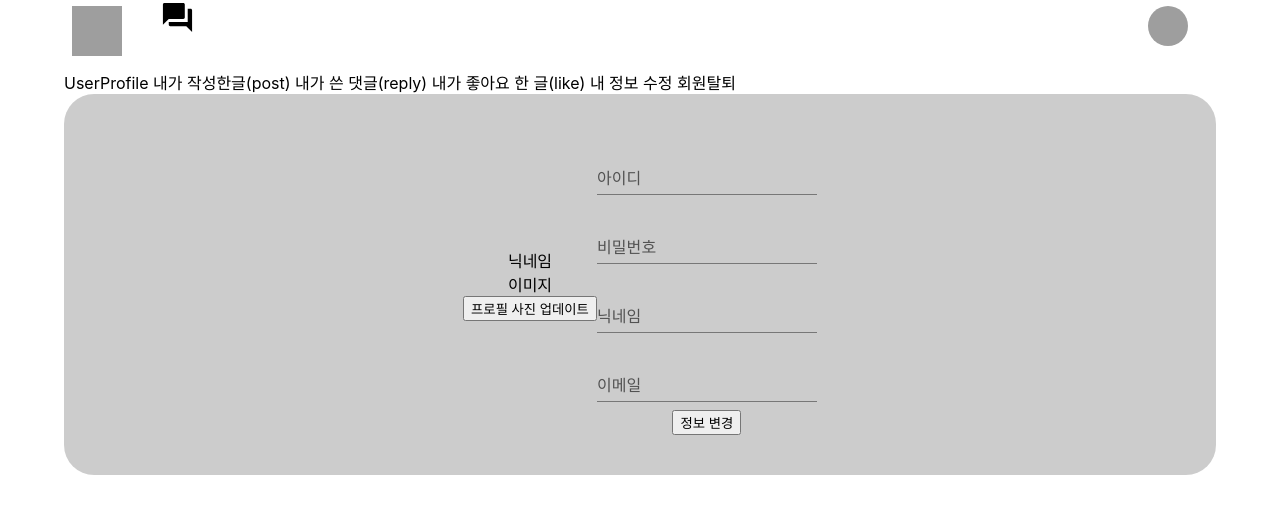
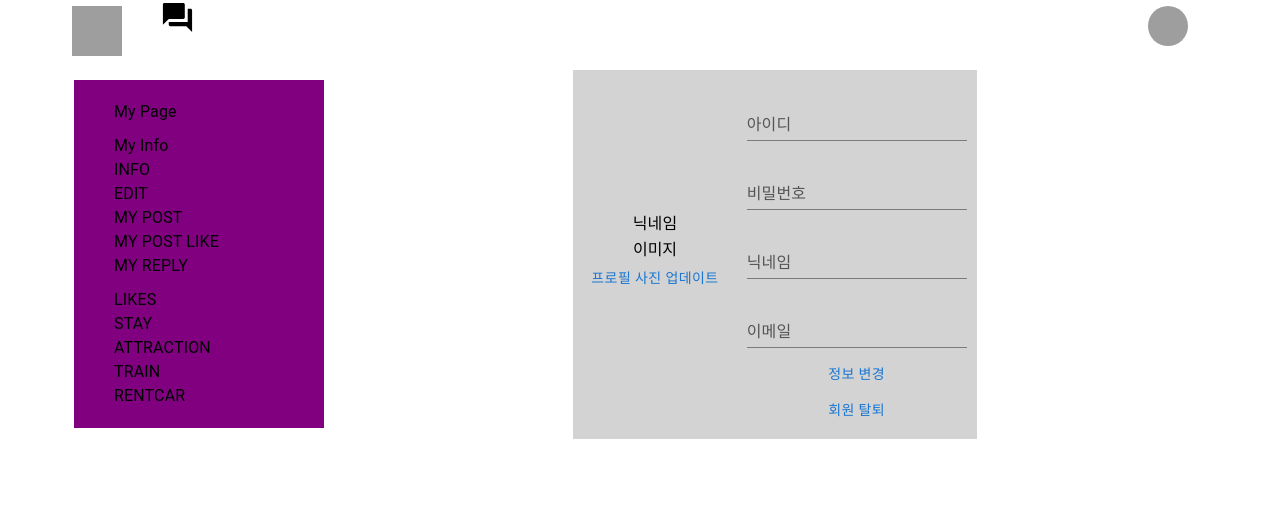
Before and after one commit to Manidle/final, a React (Create React App) app: page /user/update in a window 1280 px wide. Shown: the top 514 px of the page. Built offline with nearby package versions, Linux system fonts and the light colour scheme; grey boxes are pictures that could not be loaded.

Commit message:
feat: reply 오류 수정, DashBoard css 및 링크 수정
댓글이 없을 때 생기는 오류 수정,
DashBoard css 수정, 링크 수정

```diff
--- a/src/components/dashboard/Dashboard.jsx
+++ b/src/components/dashboard/Dashboard.jsx
@@ -2,33 +2,47 @@ import { Box, Stack, Typography } from '@mui/material'
 import { Container } from '@mui/system'
 import MenuIcon from '@mui/icons-material/Menu';
 import React from 'react'
+import { useNavigate } from 'react-router-dom';
 
 const Dashboard = () => {
 
+    const navigate = useNavigate();
+
+    function handler(props){
+        navigate(`/user/${props}`)
+    }
+
   return (
-    <Box >
+    <Box sx={{ padding:'10px'}}>
         <div className="dashBoardContainer">
             <div className="dashBoardWrapper">
-                <Box sx={{ display:{ xs:'block', sm:'none'}}}>
+                <Box sx={{
+                        display:{ xs:'block', sm:'none'}
+                        }}>
                     <MenuIcon/>
                 </Box>
-                <Box sx={{ display:{ xs:'none', sm:'block'}, backgroundColor:'purple', minWidth:"200px"}} >
+                <Box sx={{
+                        display:{ xs:'none', sm:'block'},
+                        backgroundColor:'purple',
+                        minWidth:"200px",
+                        padding:'20px 10px 20px 40px'
+                        }} >
                     <Stack className="dashBoardTitleContainer">
                         <Typography className='dashBoardTitle'>My Page</Typography>
                     </Stack>
-                    <Stack className="dashBoardSubTitle">
+                    <Stack className="dashBoardSubTitle" margin="10px 0px 0px 0px">
                         <div className="dashBoardMyInfo">
                             <Typography className='dashBoardSubtitle'>My Info</Typography>
                         </div>
                         <Stack className="dashBoardMyInfoDetail">
-                            <Typography className='dashboardDetail'>INFO</Typography>
-                            <Typography className='dashboardDetail'>EDIT</Typography>
-                            <Typography className='dashboardDetail'>MY POST</Typography>
-                            <Typography className='dashboardDetail'>MY POST LIKE</Typography>
-                            <Typography className='dashboardDetail'>MY REPLY</Typography>
+                            <Typography className='dashboardDetail' onClick={()=>{handler('profile')}}>INFO</Typography>
+                            <Typography className='dashboardDetail' onClick={()=>{handler('update')}}>EDIT</Typography>
+                            <Typography className='dashboardDetail' onClick={()=>{handler('myposts')}}>MY POST</Typography>
+                            <Typography className='dashboardDetail' onClick={()=>{handler('mylikes')}}>MY POST LIKE</Typography>
+                            <Typography className='dashboardDetail' onClick={()=>{handler('myreply')}}>MY REPLY</Typography>
                         </Stack>
                     </Stack>
-                    <Stack className="dashBoardSubTitle">
+                    <Stack className="dashBoardSubTitle" margin="10px 0px 0px 0px">
                         <div className="dashBoardTravel">
                             <Typography className='dashBoardSubtitle'>LIKES</Typography>
                         </div>
--- a/src/components/reply/Reply.jsx
+++ b/src/components/reply/Reply.jsx
@@ -24,6 +24,7 @@ const Reply = (props) => {
                 // 요청이 이루어졌으며 서버가 2xx의 범위를 벗어나는 상태 코드로 응답했습니다.
                 console.log("첫번째 에러");
                 console.log(error.response.data);
+                setReply([]);
             }
             else if (error.request) {
                 // 요청이 이루어 졌으나 응답을 받지 못했습니다.
@@ -128,7 +129,7 @@ const Reply = (props) => {
                 </div>
                 <div className="replyContentsContainer">
                     <div className="replyContents">
-                        {reply == null ? <Card>"댓글이 없습니다."</Card> : reply.map((reply)=>(
+                        {reply.length === 0 ? <Card>"댓글이 없습니다."</Card> : reply.map((reply)=>(
                             <Card key={reply.replyId}>
                                 <CardContent>댓글작성자: {reply.userId}</CardContent>
                                 <CardContent>replyId: {reply.replyId}</CardContent>
--- a/src/pages/userprofile/UserProfile.jsx
+++ b/src/pages/userprofile/UserProfile.jsx
@@ -1,6 +1,6 @@
 import { Button, Card, CardActions, CardContent, Container, Typography, Box } from '@mui/material'
 import React from 'react'
-import { Navigate, useNavigate } from 'react-router-dom'
+import { useNavigate } from 'react-router-dom'
 import Dashboard from '../../components/dashboard/Dashboard'
 import Header from '../../components/header/Header'
 
@@ -50,6 +50,21 @@ const UserProfile = () => {
                 </Container>
                 <Container className='DetailLikes'>
                     <Typography component="h2" gutterBottom>
+                        내가 쓴 댓글
+                    </Typography>
+                    <Card elevation="5">
+                        <CardContent>
+                            <Typography variant='body1' component="p">
+                                내가 쓴 댓글들이 나타날 겁니다
+                            </Typography>
+                        </CardContent>
+                        <CardActions>
+                            <Button size="small" onClick={()=>{handleRoute('user/myreply')}}>전체 보기</Button>
+                        </CardActions>
+                    </Card>
+                </Container>
+                <Container className='DetailLikes'>
+                    <Typography component="h2" gutterBottom>
                         Liked Posts
                     </Typography>
                     <Card elevation="5">
--- a/src/pages/usersetting/UserSetting.jsx
+++ b/src/pages/usersetting/UserSetting.jsx
@@ -1,38 +1,54 @@
 import React from 'react'
 import './userSetting.css'
-import { Container, TextField } from '@mui/material'
+import { Box, Button, Container, Stack, TextField, Typography } from '@mui/material'
 import Header from '../../components/header/Header'
+import Dashboard from '../../components/dashboard/Dashboard'
 
 const UserProfile = () => {
+
+  // 정보변경 axios.patch
+  // 정보변경 후 my info 페이지로 이동
+
   return (
     <Container maxWidth="lg">
       <Header/>
-      <div>UserProfile
-        내가 작성한글(post)
-        내가 쓴 댓글(reply)
-        내가 좋아요 한 글(like)
-        내 정보 수정
-        회원탈퇴
-      </div>
-      <div className="profileContainer">
-        <div className="profileWrapper">
-          <div className="leftProfile">
-            <div className="profileUserNickname">닉네임</div>
-            <div className="profileUserImage">이미지</div>
-            <button className="profileImageUpdateButton">프로필 사진 업데이트</button>
-          </div>
-          <div className="rightProfile">
-            <TextField id="standard-basic" label="아이디" variant="standard" margin="normal" size="small" />
-            <TextField id="standard-basic" label="비밀번호" variant="standard" margin="normal" size="small" />
-            <TextField id="standard-basic" label="닉네임" variant="standard" margin="normal" size="small" />
-            <TextField id="standard-basic" label="이메일" variant="standard" margin="normal" size="small" />
-            <div className="profileUserId"></div>
-            <div className="profileUserPassword"></div>
-            <div className="profileUserEmail"></div>
-            <button className="profileUpdateButton">정보 변경</button>
-          </div>
-        </div>
-      </div>
+      <Box display='flex' >
+        <Dashboard />
+        <Container sx={{ display:{ xs:'inline', sm:'flex'}, justifyContent:'center', alignItems:'center'}}>
+          <Box>
+          </Box>
+          <Box>
+            <Box sx={{
+              display:{xs:'block', sm:'flex'},
+              justifyContent:'center',
+              alignItems:'center',
+              backgroundColor:'lightgray'
+            }}>
+              <Stack sx={{
+                      display:'flex',
+                      flexDirection:'column',
+                      justifyContent:'center',
+                      alignItems:'center',
+                      margin:'10px'
+                    }}>
+                <Typography>닉네임</Typography>
+                <div className="img">이미지</div>
+                <Button>프로필 사진 업데이트</Button>
+              </Stack>
+              <Stack sx={{
+                      margin:'10px'
+                    }}>
+                  <TextField id="standard-basic" label="아이디" variant="standard" margin="normal" size="small" />
+                  <TextField id="standard-basic" label="비밀번호" variant="standard" margin="normal" size="small" />
+                  <TextField id="standard-basic" label="닉네임" variant="standard" margin="normal" size="small" />
+                  <TextField id="standard-basic" label="이메일" variant="standard" margin="normal" size="small" />
+                  <Button >정보 변경</Button>
+                  <Button >회원 탈퇴</Button>
+              </Stack>
+            </Box>
+          </Box>
+        </Container>
+       </Box>
     </Container>
   )
 }
```
